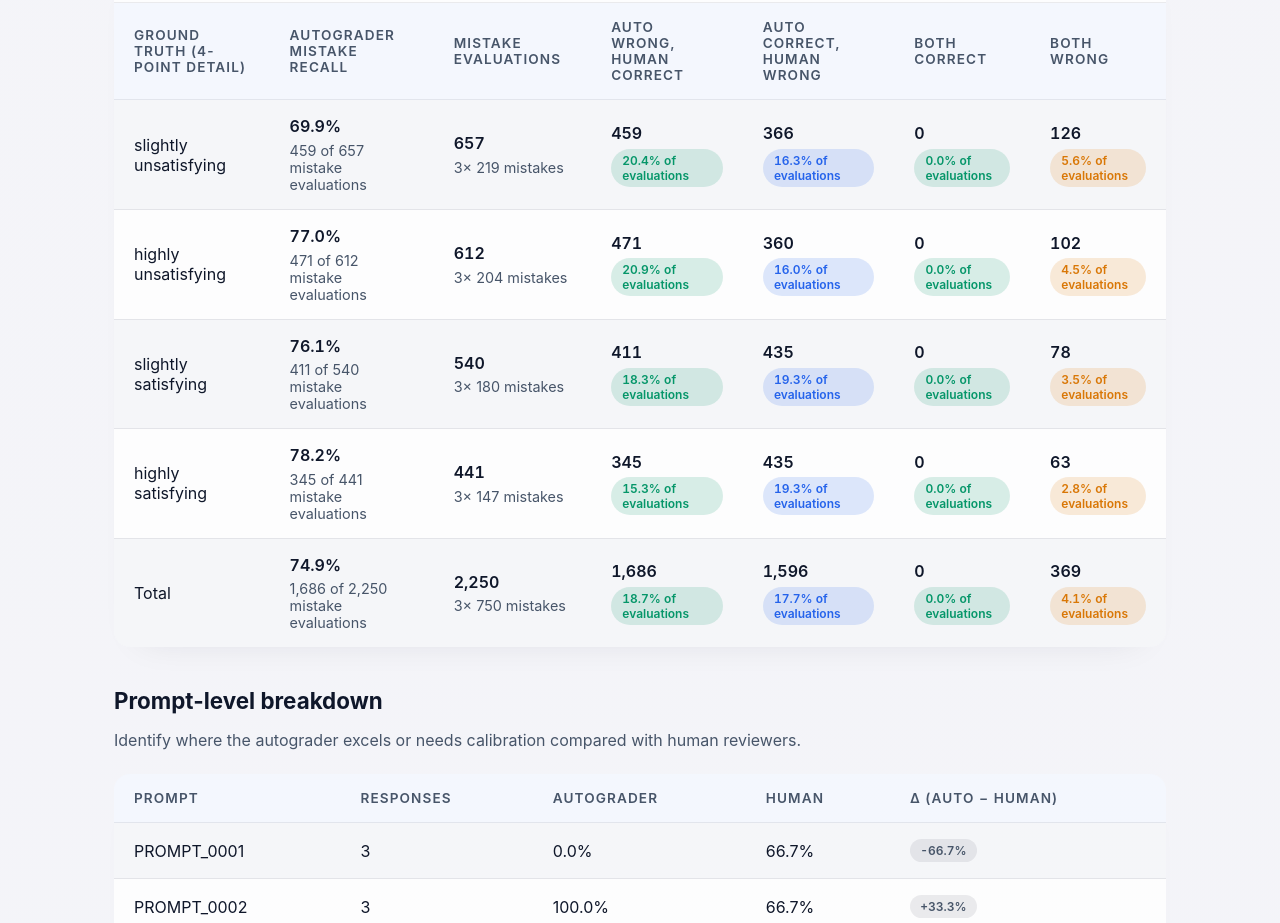
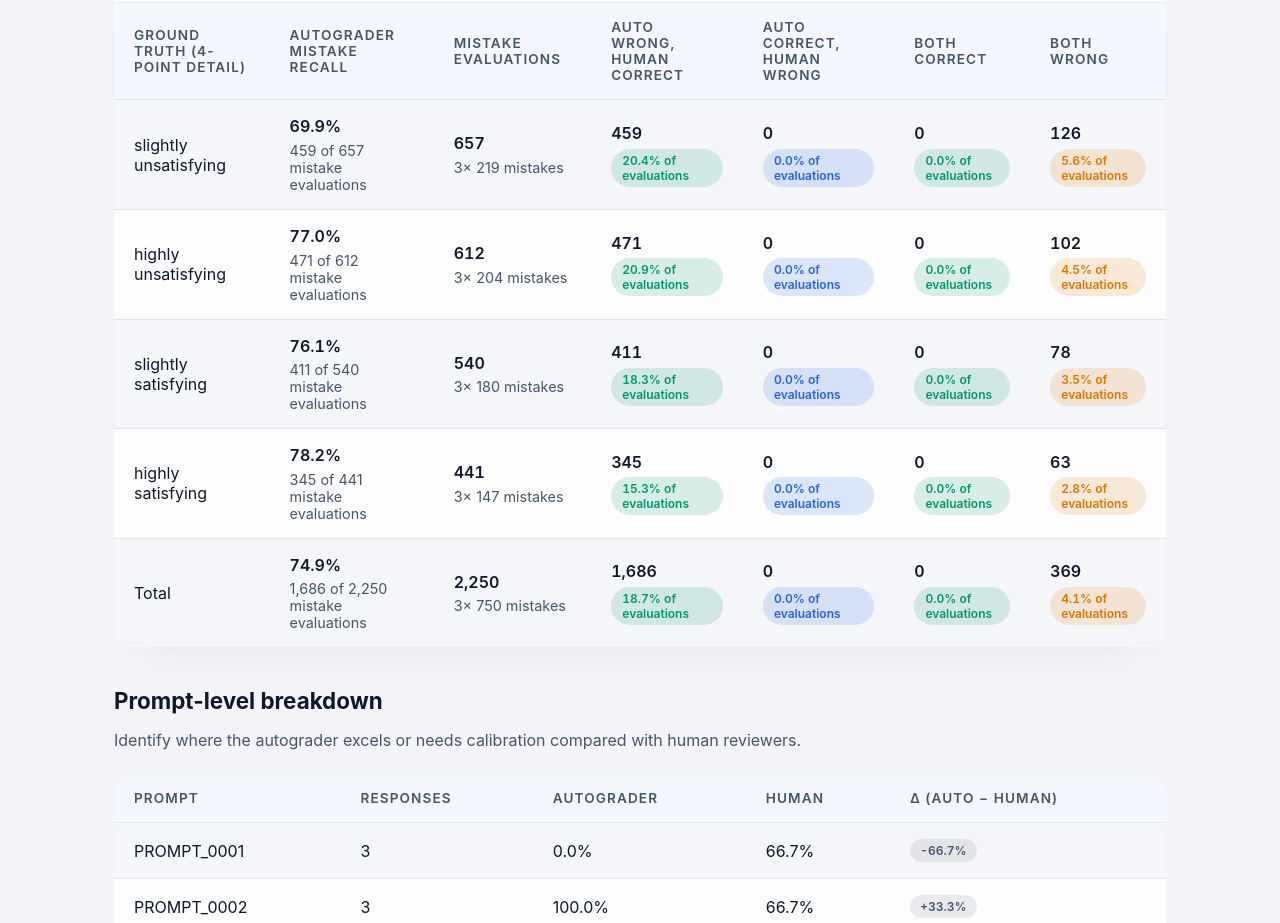
Before and after one commit to yijiang1121/ai-data-visualization, a plain HTML site: page public/index.html in a window 1280 px wide. Shown: the part 2479-3402 px from the top of the page. Drawn offline with Linux system fonts and the light colour scheme.

Commit message:
Fix recall table case filtering for autograder mistakes

```diff
--- a/public/index.html
+++ b/public/index.html
@@ -755,25 +755,37 @@
       const recallBreakdownSelect = document.getElementById("recall-breakdown-select");
       const breakdownScaleSelect = document.getElementById("breakdown-scale-select");
 
+      const CASE_KEYS = Object.freeze({
+        AUTOGRADER_WRONG_HUMAN_CORRECT: "autograder_wrong_human_correct",
+        AUTOGRADER_CORRECT_HUMAN_WRONG: "autograder_correct_human_wrong",
+        BOTH_CORRECT: "both_correct",
+        BOTH_WRONG: "both_wrong",
+      });
+
+      const AUTOGRADER_MISTAKE_CASE_KEYS = new Set([
+        CASE_KEYS.AUTOGRADER_WRONG_HUMAN_CORRECT,
+        CASE_KEYS.BOTH_WRONG,
+      ]);
+
       const CASE_LABELS = {
-        autograder_wrong_human_correct: "Auto wrong, human correct",
-        autograder_correct_human_wrong: "Auto correct, human wrong",
-        both_correct: "Both correct",
-        both_wrong: "Both wrong",
+        [CASE_KEYS.AUTOGRADER_WRONG_HUMAN_CORRECT]: "Auto wrong, human correct",
+        [CASE_KEYS.AUTOGRADER_CORRECT_HUMAN_WRONG]: "Auto correct, human wrong",
+        [CASE_KEYS.BOTH_CORRECT]: "Both correct",
+        [CASE_KEYS.BOTH_WRONG]: "Both wrong",
       };
 
       const CASE_CLASS_MAP = {
-        autograder_wrong_human_correct: "success",
-        autograder_correct_human_wrong: "info",
-        both_correct: "success",
-        both_wrong: "warning",
+        [CASE_KEYS.AUTOGRADER_WRONG_HUMAN_CORRECT]: "success",
+        [CASE_KEYS.AUTOGRADER_CORRECT_HUMAN_WRONG]: "info",
+        [CASE_KEYS.BOTH_CORRECT]: "success",
+        [CASE_KEYS.BOTH_WRONG]: "warning",
       };
 
       const CASE_ORDER = [
-        ["autograder_wrong_human_correct", "success"],
-        ["autograder_correct_human_wrong", "info"],
-        ["both_correct", "success"],
-        ["both_wrong", "warning"],
+        [CASE_KEYS.AUTOGRADER_WRONG_HUMAN_CORRECT, "success"],
+        [CASE_KEYS.AUTOGRADER_CORRECT_HUMAN_WRONG, "info"],
+        [CASE_KEYS.BOTH_CORRECT, "success"],
+        [CASE_KEYS.BOTH_WRONG, "warning"],
       ];
 
       const PRECISION_MAX_CASE_COLUMNS =
@@ -801,26 +813,26 @@
             "No revision data available for this dataset.",
           cases: [
             {
-              key: "autograder_wrong_human_correct",
-              label: "Auto wrong, human correct",
+              key: CASE_KEYS.AUTOGRADER_WRONG_HUMAN_CORRECT,
+              label: CASE_LABELS[CASE_KEYS.AUTOGRADER_WRONG_HUMAN_CORRECT],
               variant: "success",
               shareField: "share_of_revisions",
             },
             {
-              key: "autograder_correct_human_wrong",
-              label: "Auto correct, human wrong",
+              key: CASE_KEYS.AUTOGRADER_CORRECT_HUMAN_WRONG,
+              label: CASE_LABELS[CASE_KEYS.AUTOGRADER_CORRECT_HUMAN_WRONG],
               variant: "info",
               shareField: "share_of_revisions",
             },
             {
-              key: "both_correct",
-              label: "Both correct",
+              key: CASE_KEYS.BOTH_CORRECT,
+              label: CASE_LABELS[CASE_KEYS.BOTH_CORRECT],
               variant: "success",
               shareField: "share_of_revisions",
             },
             {
-              key: "both_wrong",
-              label: "Both wrong",
+              key: CASE_KEYS.BOTH_WRONG,
+              label: CASE_LABELS[CASE_KEYS.BOTH_WRONG],
               variant: "warning",
               shareField: "share_of_revisions",
             },
@@ -934,28 +946,29 @@
           emptyMessage: "No autograder mistake data available.",
           datasetEmptyMessage:
             "No autograder mistake data available for this dataset.",
+          caseFilter: (caseKey) => AUTOGRADER_MISTAKE_CASE_KEYS.has(caseKey),
           cases: [
             {
-              key: "autograder_wrong_human_correct",
-              label: CASE_LABELS.autograder_wrong_human_correct,
+              key: CASE_KEYS.AUTOGRADER_WRONG_HUMAN_CORRECT,
+              label: CASE_LABELS[CASE_KEYS.AUTOGRADER_WRONG_HUMAN_CORRECT],
               variant: "success",
               shareField: "share_of_total",
             },
             {
-              key: "autograder_correct_human_wrong",
-              label: CASE_LABELS.autograder_correct_human_wrong,
+              key: CASE_KEYS.AUTOGRADER_CORRECT_HUMAN_WRONG,
+              label: CASE_LABELS[CASE_KEYS.AUTOGRADER_CORRECT_HUMAN_WRONG],
               variant: "info",
               shareField: "share_of_total",
             },
             {
-              key: "both_correct",
-              label: CASE_LABELS.both_correct,
+              key: CASE_KEYS.BOTH_CORRECT,
+              label: CASE_LABELS[CASE_KEYS.BOTH_CORRECT],
               variant: "success",
               shareField: "share_of_total",
             },
             {
-              key: "both_wrong",
-              label: CASE_LABELS.both_wrong,
+              key: CASE_KEYS.BOTH_WRONG,
+              label: CASE_LABELS[CASE_KEYS.BOTH_WRONG],
               variant: "warning",
               shareField: "share_of_total",
             },
@@ -1010,26 +1023,26 @@
           datasetEmptyMessage: "No agreement data available for this dataset.",
           cases: [
             {
-              key: "autograder_wrong_human_correct",
-              label: CASE_LABELS.autograder_wrong_human_correct,
+              key: CASE_KEYS.AUTOGRADER_WRONG_HUMAN_CORRECT,
+              label: CASE_LABELS[CASE_KEYS.AUTOGRADER_WRONG_HUMAN_CORRECT],
               variant: "success",
               shareField: "share_of_agreements",
             },
             {
-              key: "autograder_correct_human_wrong",
-              label: CASE_LABELS.autograder_correct_human_wrong,
+              key: CASE_KEYS.AUTOGRADER_CORRECT_HUMAN_WRONG,
+              label: CASE_LABELS[CASE_KEYS.AUTOGRADER_CORRECT_HUMAN_WRONG],
               variant: "info",
               shareField: "share_of_agreements",
             },
             {
-              key: "both_correct",
-              label: CASE_LABELS.both_correct,
+              key: CASE_KEYS.BOTH_CORRECT,
+              label: CASE_LABELS[CASE_KEYS.BOTH_CORRECT],
               variant: "success",
               shareField: "share_of_agreements",
             },
             {
-              key: "both_wrong",
-              label: CASE_LABELS.both_wrong,
+              key: CASE_KEYS.BOTH_WRONG,
+              label: CASE_LABELS[CASE_KEYS.BOTH_WRONG],
               variant: "warning",
               shareField: "share_of_agreements",
             },
@@ -1838,10 +1851,29 @@
         );
       }
 
+      function shouldIncludeCase(sliceConfig, caseKey, entry) {
+        if (!sliceConfig || !caseKey) {
+          return true;
+        }
+        const { caseFilter } = sliceConfig;
+        if (typeof caseFilter === "function") {
+          return Boolean(caseFilter(caseKey, entry));
+        }
+        return true;
+      }
+
       function createCaseCell(entry, caseMeta, sliceConfig, options = {}) {
         const cell = document.createElement("td");
+        if (!caseMeta?.key) {
+          cell.className = "muted";
+          cell.textContent = "—";
+          return cell;
+        }
+
+        const includeCase = shouldIncludeCase(sliceConfig, caseMeta.key, entry);
         const caseData = entry?.cases?.[caseMeta.key] || {};
-        const rawCount = Number.isFinite(caseData.count) ? caseData.count : 0;
+        const rawCount =
+          includeCase && Number.isFinite(caseData.count) ? caseData.count : 0;
         const factor =
           Number.isFinite(options?.factor) && options.factor > 0
             ? options.factor
@@ -1860,13 +1892,14 @@
           ? entry[baseField]
           : 0;
         const shareField = caseMeta.shareField || sliceConfig.caseShareField;
-        let shareValue = Number.isFinite(caseData[shareField])
+        let shareValue =
+          includeCase && Number.isFinite(caseData[shareField])
             ? caseData[shareField]
             : null;
-        if (shareValue === null && baseCount > 0) {
+        if (shareValue === null && includeCase && baseCount > 0) {
           shareValue = count / baseCount;
         }
-        if (!Number.isFinite(shareValue)) {
+        if (!Number.isFinite(shareValue) || !includeCase) {
           shareValue = 0;
         }
         const clampedShare = Math.max(0, Math.min(shareValue, 1));
@@ -2208,8 +2241,17 @@
           }
 
           sliceConfig.cases.forEach((caseMeta) => {
+            if (!caseMeta?.key) {
+              return;
+            }
             const caseKey = caseMeta.key;
-            const caseCount = Number.isFinite(entry?.cases?.[caseKey]?.count)
+            const includeCase = shouldIncludeCase(
+              sliceConfig,
+              caseKey,
+              entry
+            );
+            const caseCount =
+              includeCase && Number.isFinite(entry?.cases?.[caseKey]?.count)
                 ? entry.cases[caseKey].count
                 : 0;
             totals.cases[caseKey] =
@@ -2222,7 +2264,9 @@
         }
 
         totals.cases = Object.fromEntries(
-          sliceConfig.cases.map((caseMeta) => {
+          sliceConfig.cases
+            .filter((caseMeta) => caseMeta?.key)
+            .map((caseMeta) => {
               const caseKey = caseMeta.key;
               const caseCount = totals.cases[caseKey] || 0;
               const shareField = caseMeta.shareField || sliceConfig.caseShareField;
@@ -2231,9 +2275,17 @@
                 let base = 0;
                 if (shareField === "share_of_total") {
                   base = totals.total_evaluations;
+                } else if (shareField === "share_of_autograder_wrong") {
+                  base =
+                    totals.autograder_wrong_total ?? totals[countField] ?? 0;
+                } else if (shareField === sliceConfig.caseShareField) {
+                  const baseField = sliceConfig.caseBaseField || sliceConfig.countField;
+                  base = totals[baseField] || 0;
                 } else if (shareField === "share_of_agreements") {
                   base = totals[countField] || 0;
                 } else if (shareField === "share_of_revisions") {
+                  base = totals[countField] || 0;
+                } else if (countField) {
                   base = totals[countField] || 0;
                 }
                 shareData[shareField] = base > 0 ? caseCount / base : 0;
```
Lines whose indentation alone changed are shown as unchanged.
